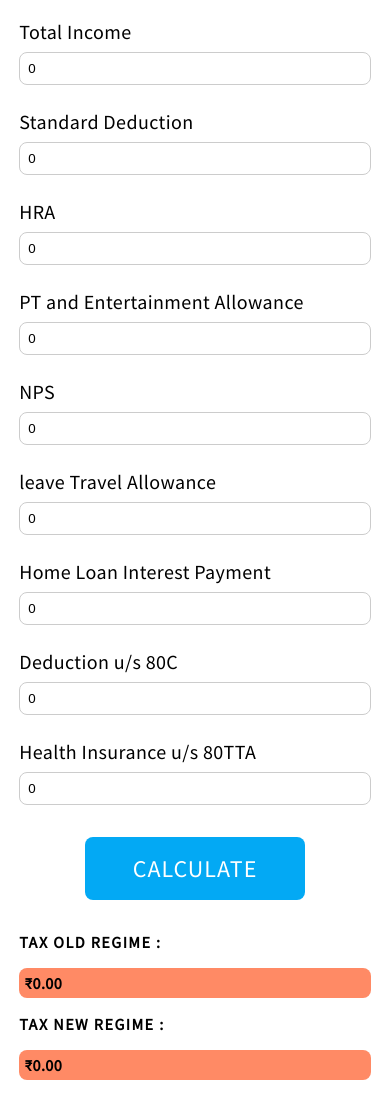
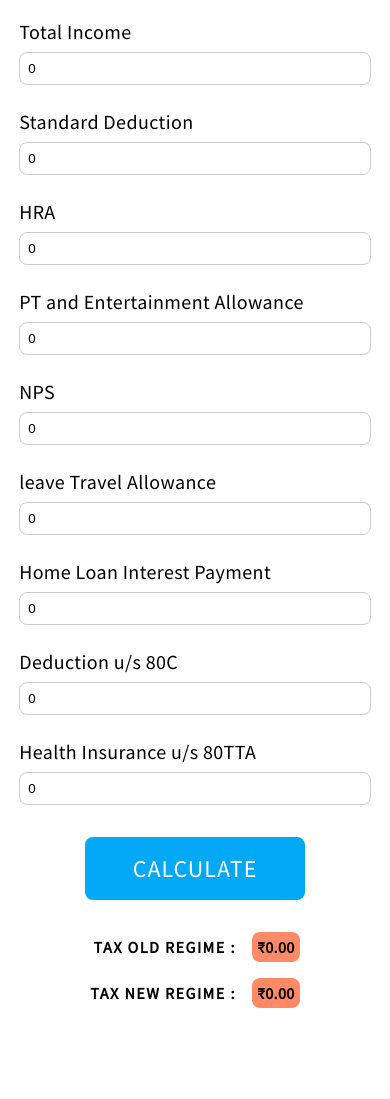
Before and after one commit to mishti169/react-income-tax-calculator-mishti, a React (Create React App) app: page / in a window 390 px wide. After the commit the page ends 1027 px from the top, so only its background shows below. Built offline with nearby package versions, Linux system fonts and the light colour scheme.

Commit message:
style css

```diff
--- a/src/App.css
+++ b/src/App.css
@@ -65,7 +65,7 @@ input:focus {
 
 .tax-ans-wrapper {
 	display: grid;
-	grid-template-columns: 25% min-content;
+	grid-template-columns: max-content min-content;
 	gap: 1rem;
 	align-items: center;
 }
@@ -100,10 +100,6 @@ input:focus {
 	}
 
 	.tax-ans-wrapper {
-		grid-template-columns: 1fr;
-	}
-
-	.tax-ans-label {
-		justify-self: flex-start;
+		justify-content: center;
 	}
 }
```
